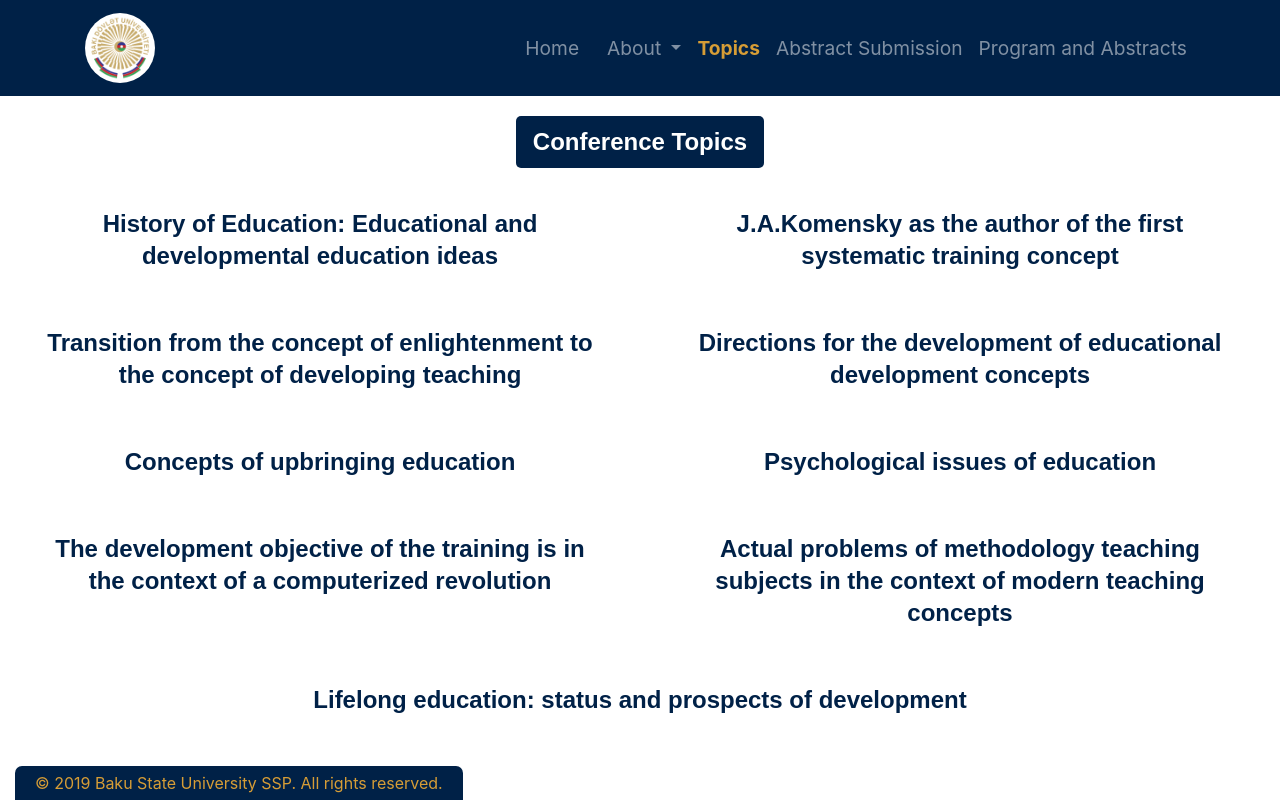
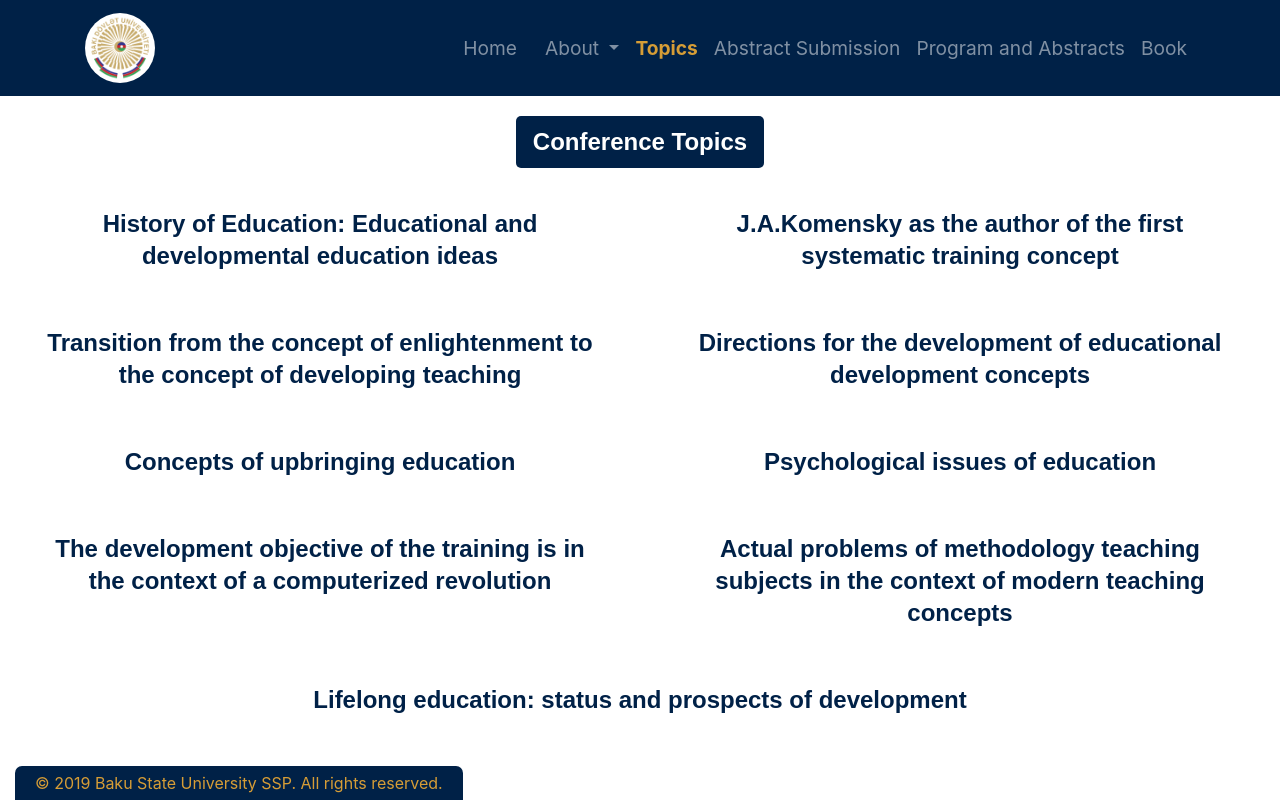
Before and after one commit to beshirazizov/educationConf, a plain HTML site: page topics.html in a window 1280 px wide. Drawn offline with nearby package versions, Linux system fonts and the light colour scheme.

Commit message:
Update topics.html

```diff
--- a/topics.html
+++ b/topics.html
@@ -47,6 +47,9 @@
                     </li>
                     <li class="nav-item">
                         <a class="nav-link" target="_blank" href="pdfs/pa2019.pdf">Program and Abstracts</a>
+                    </li>
+                    <li class="nav-item">
+                        <a class="nav-link" target="_blank" href="pdfs/InternationalConference.pdf">Book</a>
                     </li>
                 </ul>
             </div>
```
